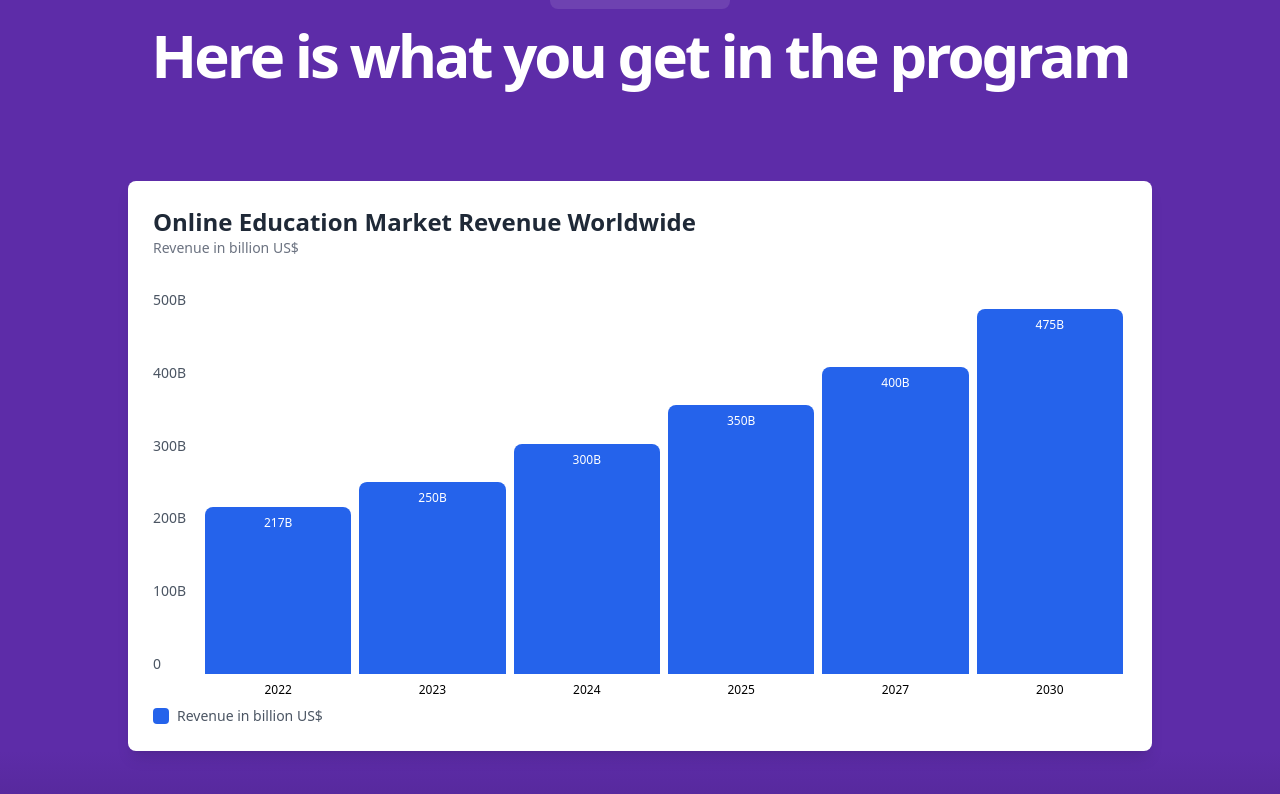
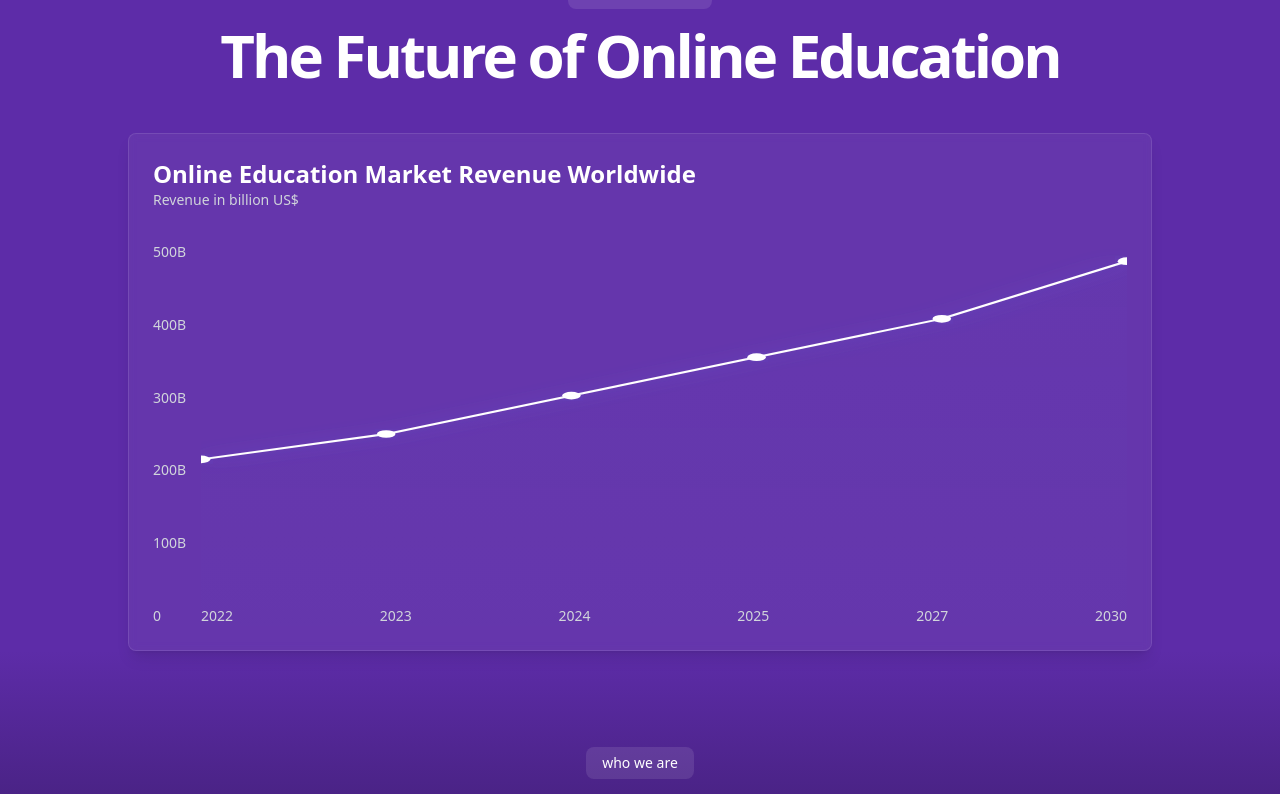
Before and after one commit to CristianProdius/lamz, a Next.js app: page / in a window 1280 px wide. Shown: the part 5706-6500 px from the top of the page. Built offline with nearby package versions, Linux system fonts and the light colour scheme.

Commit message:
graph update

```diff
--- a/src/components/graph/index.tsx
+++ b/src/components/graph/index.tsx
@@ -10,33 +10,34 @@ const OnlineEducationGraph = () => {
     { year: "2027", revenue: 400 },
     { year: "2030", revenue: 475 },
   ];
+  const maxRevenue = 500; // Fixed max value for better scaling
 
   return (
-    <div className="bg-[#5d2ca8]">
+    <div className="bg-[#5d2ca8] px-4">
       <div className="flex flex-col items-center mb-4">
         <motion.div
           initial={{ opacity: 0 }}
           animate={{ opacity: 1 }}
           className="inline-flex items-center bg-white/10 rounded-lg px-4 py-1.5"
         >
-          <span className="text-sm font-medium text-white ">
-            HTe Online Educatioan
+          <span className="text-sm font-medium text-white">
+            Online Education
           </span>
         </motion.div>
       </div>
-      <h2 className="text-center text-5xl sm:text-6xl font-bold tracking-tighter text-white mb-24">
-        Here is what you get in the program
+      <h2 className="text-center text-5xl sm:text-6xl font-bold tracking-tighter text-white mb-12">
+        The Future of Online Education
       </h2>
-      <div className="max-w-5xl mx-auto p-6  bg-white backdrop-blur-sm border border-[rgba(255,255,255,0.1)] rounded-lg shadow-lg">
+      <div className="max-w-5xl mx-auto p-6 bg-white/5 backdrop-blur-sm border border-[rgba(255,255,255,0.1)] rounded-lg shadow-lg">
         <div className="mb-8">
-          <h2 className="text-2xl font-bold text-gray-800">
+          <h2 className="text-2xl font-bold text-white">
             Online Education Market Revenue Worldwide
           </h2>
-          <p className="text-sm text-gray-500">Revenue in billion US$</p>
+          <p className="text-sm text-gray-300">Revenue in billion US$</p>
         </div>
         <div className="relative h-96">
           {/* Y-axis */}
-          <div className="absolute left-0 h-full w-12 flex flex-col justify-between text-sm text-gray-600">
+          <div className="absolute left-0 h-full w-12 flex flex-col justify-between text-sm text-gray-300">
             <span>500B</span>
             <span>400B</span>
             <span>300B</span>
@@ -44,56 +45,102 @@ const OnlineEducationGraph = () => {
             <span>100B</span>
             <span>0</span>
           </div>
-          {/* Graph Area */}
-          <div className="ml-12 h-full flex items-end">
-            <div className="flex items-end justify-between w-full h-full">
+          {/* Graph Area - SVG Line Chart */}
+          <div className="relative ml-12 h-full w-[calc(100%-3rem)]">
+            <motion.svg
+              className="absolute inset-0 w-full h-full"
+              viewBox="0 0 100 100"
+              preserveAspectRatio="none"
+              initial={{ opacity: 0 }}
+              animate={{ opacity: 1 }}
+              transition={{ duration: 1 }}
+            >
+              <defs>
+                <linearGradient
+                  id="lineGradient"
+                  x1="0%"
+                  y1="0%"
+                  x2="0%"
+                  y2="100%"
+                >
+                  <stop offset="0%" stopColor="#6366f1" stopOpacity="0.3" />
+                  <stop offset="100%" stopColor="#6366f1" stopOpacity="0.05" />
+                </linearGradient>
+                <filter id="glow">
+                  <feGaussianBlur stdDeviation="2" result="blur" />
+                  <feFlood floodColor="#6366f1" floodOpacity="0.5" />
+                  <feComposite in2="blur" operator="in" />
+                  <feMerge>
+                    <feMergeNode />
+                    <feMergeNode in="SourceGraphic" />
+                  </feMerge>
+                </filter>
+              </defs>
+              {/* Area under the line */}
+              <motion.path
+                d={`
+                  M 0 ${100 - (data[0].revenue / maxRevenue) * 100}
+                  ${data
+                    .map((item, index) => {
+                      const x = (index / (data.length - 1)) * 100;
+                      const y = 100 - (item.revenue / maxRevenue) * 100;
+                      return `L ${x} ${y}`;
+                    })
+                    .join(" ")}
+                  L 100 100
+                  L 0 100
+                  Z
+                `}
+                fill="url(#lineGradient)"
+                opacity="0.1"
+                initial={{ opacity: 0 }}
+                animate={{ opacity: 0.1 }}
+                transition={{ duration: 1 }}
+              />
+              {/* Line */}
+              <motion.path
+                d={`
+                  M 0 ${100 - (data[0].revenue / maxRevenue) * 100}
+                  ${data
+                    .map((item, index) => {
+                      const x = (index / (data.length - 1)) * 100;
+                      const y = 100 - (item.revenue / maxRevenue) * 100;
+                      return `L ${x} ${y}`;
+                    })
+                    .join(" ")}
+                `}
+                fill="none"
+                stroke="#fff"
+                strokeWidth="0.5"
+                filter="url(#glow)"
+                initial={{ pathLength: 0 }}
+                animate={{ pathLength: 1 }}
+                transition={{ duration: 2, ease: "easeInOut" }}
+              />
+              {/* Data points */}
               {data.map((item, index) => (
-                <motion.div
+                <motion.circle
                   key={item.year}
-                  className="w-1/6 mx-1"
-                  initial={{ opacity: 0, height: 0 }}
-                  animate={{
-                    opacity: 1,
-                    height: `${(item.revenue / 500) * 100}%`,
-                  }}
-                  transition={{
-                    duration: 0.8,
-                    delay: index * 0.2,
-                    ease: "easeOut",
-                  }}
-                >
-                  <motion.div
-                    className="bg-blue-600 rounded-t-lg w-full h-full"
-                    whileHover={{ scale: 1.05 }}
-                    transition={{ type: "spring", stiffness: 300 }}
-                  >
-                    <motion.div
-                      className="text-xs text-white text-center pt-2"
-                      initial={{ opacity: 0 }}
-                      animate={{ opacity: 1 }}
-                      transition={{ delay: index * 0.2 + 0.4 }}
-                    >
-                      {item.revenue}B
-                    </motion.div>
-                  </motion.div>
-                  <div className="text-xs text-center mt-2">{item.year}</div>
-                </motion.div>
+                  cx={`${(index / (data.length - 1)) * 100}`}
+                  cy={`${100 - (item.revenue / maxRevenue) * 100}`}
+                  r="1"
+                  fill="#fff"
+                  filter="url(#glow)"
+                  initial={{ opacity: 0 }}
+                  animate={{ opacity: 1 }}
+                  transition={{ delay: 2 + index * 0.1 }}
+                  whileHover={{ r: 2 }}
+                />
               ))}
-            </div>
+            </motion.svg>
+          </div>
+          {/* X-axis labels */}
+          <div className="absolute bottom-0 left-12 right-0 flex justify-between text-sm text-gray-300">
+            {data.map((item) => (
+              <span key={item.year}>{item.year}</span>
+            ))}
           </div>
         </div>
-        {/* Legend with animation */}
-        <motion.div
-          className="mt-8 text-sm text-gray-600"
-          initial={{ opacity: 0, y: 20 }}
-          animate={{ opacity: 1, y: 0 }}
-          transition={{ delay: 1.5 }}
-        >
-          <div className="flex items-center">
-            <div className="w-4 h-4 bg-blue-600 rounded mr-2"></div>
-            <span>Revenue in billion US$</span>
-          </div>
-        </motion.div>
       </div>
     </div>
   );
```
